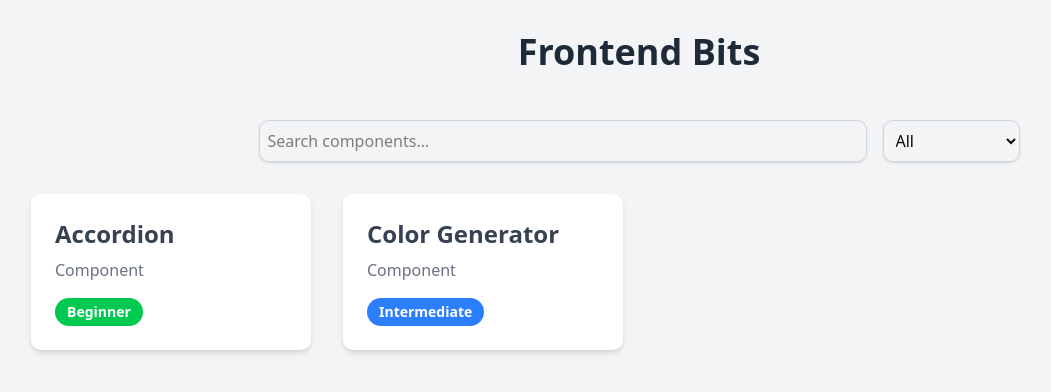
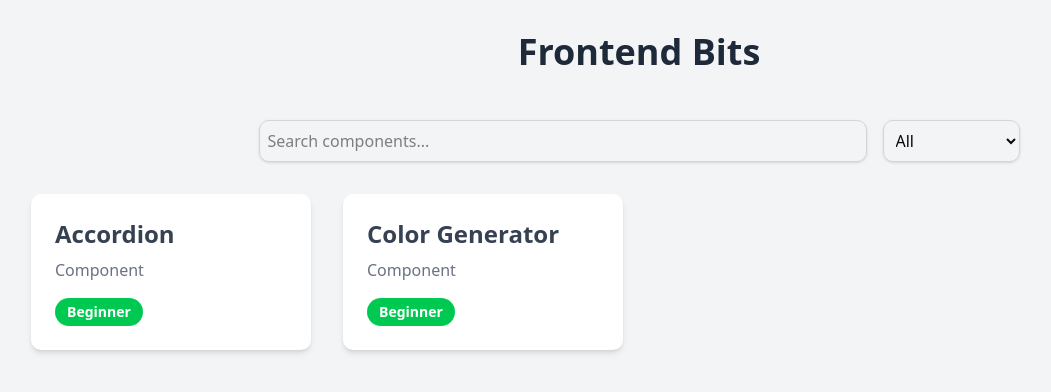
Before and after one commit to mvk059/frontend-bits, a Next.js app: page /dashboard in a window 1280 px wide. Shown: the top 392 px of the page, without its empty margins (1-1052 px from the left). Built offline with nearby package versions, Linux system fonts and the light colour scheme.

Commit message:
Update level type for color

```diff
--- a/constants/dashboard/index.ts
+++ b/constants/dashboard/index.ts
@@ -9,6 +9,6 @@ export const WEB_COMPONENTS = [
         name: 'Color Generator',
         slug: 'color',
         type: 'Component',
-        level: 'Intermediate'
+        level: 'Beginner'
     }
 ]
```
